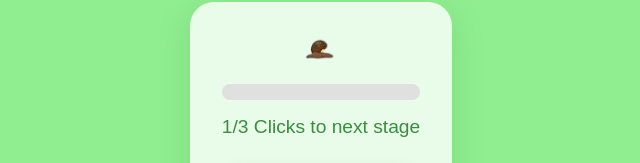
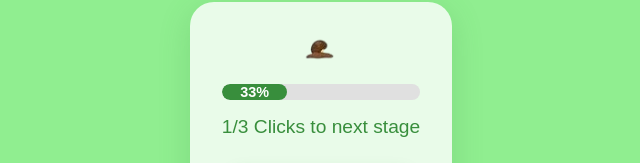
Before and after one commit to HayvenX/ForestClicker, a plain HTML site: page index.html in a window 1280 px wide. Both pictures are taken after a click on the button "Click to Grow Tree". Shown: the part 262-425 px from the top of the page, without its empty margins (319-959 px from the left). Drawn offline with Linux system fonts and the light colour scheme.

Commit message:
some ui changes
 different tree sizes and active progress bar with percentage

```diff
--- a/index.html
+++ b/index.html
@@ -14,7 +14,9 @@
             <img src="img/seed.png" id="tree" alt="Tree">
         </div>
         <div class="progress-bar">
-            <div class="progress"></div>
+            <div class="progress">
+                <span class="progress-percent"></span>
+            </div>
         </div>
         <div class="stats">
             <span id="clickCount">0/3</span> Clicks to next stage
--- a/main.css
+++ b/main.css
@@ -32,9 +32,20 @@ body {
 .progress {
     height: 100%;
     width: 0%;
+    position: relative;
     background: #388e3c;
     border-radius: 8px;
-    transition: width 0.3s;
+    transition: width 0.8s;
+}
+
+.progress-percent {
+    position: absolute;
+    left: 50%;
+    top: 0;
+    transform: translateX(-50%);
+    color: #fff;
+    font-size: 0.9em;
+    font-weight: bold;
 }
 
 .stats {
--- a/script.js
+++ b/script.js
@@ -6,44 +6,57 @@ const message = document.getElementById('message')
 let clickCount = 0
 let stage = 0
 
-const stageThresholds = [3, 10, 15, 25]; // clicks needed to reach each stage
+const stageThresholds = [3, 10, 15, 25] // clicks needed to reach each stage
 const stageImages = [
     'img/seed.png',
     'img/plant.png',
     'img/small tree.png',
     'img/middle tree.png',
     'img/full tree.png'
-];
+]
 const stageMessages = [
     "Let's grow your forest!",
     "The tree is growing! Keep clicking!",
     "The tree is getting bigger! Keep going!",
     "The tree is half-grown! Almost there!",
     "The tree is fully grown! Great job!"
-];
+]
+
+const stageSizes = [40, 60, 100, 130, 250]
 
 function updateUI() {
     // Calculate clicks for current stage
-    let prevThreshold = stage > 0 ? stageThresholds[stage - 1] : 0;
-    let nextThreshold = stageThresholds[stage] || stageThresholds[stageThresholds.length - 1];
-    let currentStageClicks = clickCount - prevThreshold;
-    let neededClicks = nextThreshold - prevThreshold;
-    clickCountSpan.textContent = `${currentStageClicks}/${neededClicks}`;
-    treeImg.src = stageImages[stage];
-    message.textContent = stageMessages[stage];
+    treeImg.src = stageImages[stage]
+    treeImg.style.width = stageSizes[stage] + 'px'
+    message.textContent = stageMessages[stage]
+    let prev = stage > 0 ? stageThresholds[stage - 1] : 0
+    let next = stageThresholds[stage] || stageThresholds[stageThresholds.length - 1]
+    clickCountSpan.textContent = `${clickCount - prev}/${next - prev}`
+
+    const progress = document.querySelector('.progress')
+    let percent
+    if (stage === stageImages.length - 1) {
+        percent = 100
+    }
+    else {
+        percent = Math.min(100, Math.floor(((clickCount - prev) / (next - prev)) * 100))
+    }
+    progress.style.width = percent + '%'
+
+    const percentLabel = document.querySelector('.progress-percent')
+    percentLabel.textContent = percent > 0 ? `${percent}%` : ''
 }
 
 clickBtn.addEventListener('click', () => {
-    clickCount++;
+    clickCount++
     // Advance stage if threshold reached
     if (stage < stageThresholds.length && clickCount >= stageThresholds[stage]) {
-        stage++;
-        // Disable button if last stage
+        stage++
         if (stage === stageImages.length - 1) {
-            clickBtn.disabled = true;
+            clickBtn.disabled = true
         }
     }
-    updateUI();
-});
+    updateUI()
+})
 
-updateUI();
+updateUI()
```
